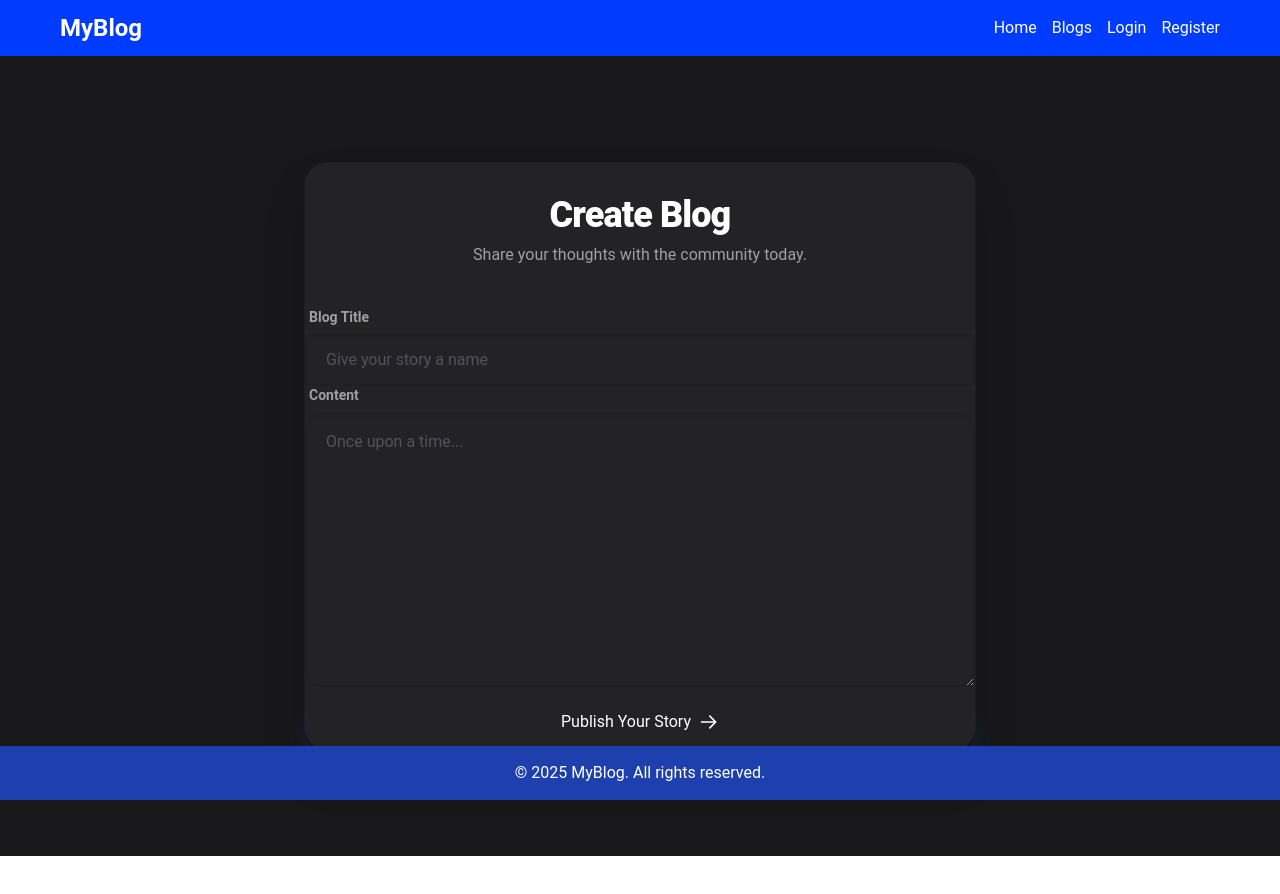
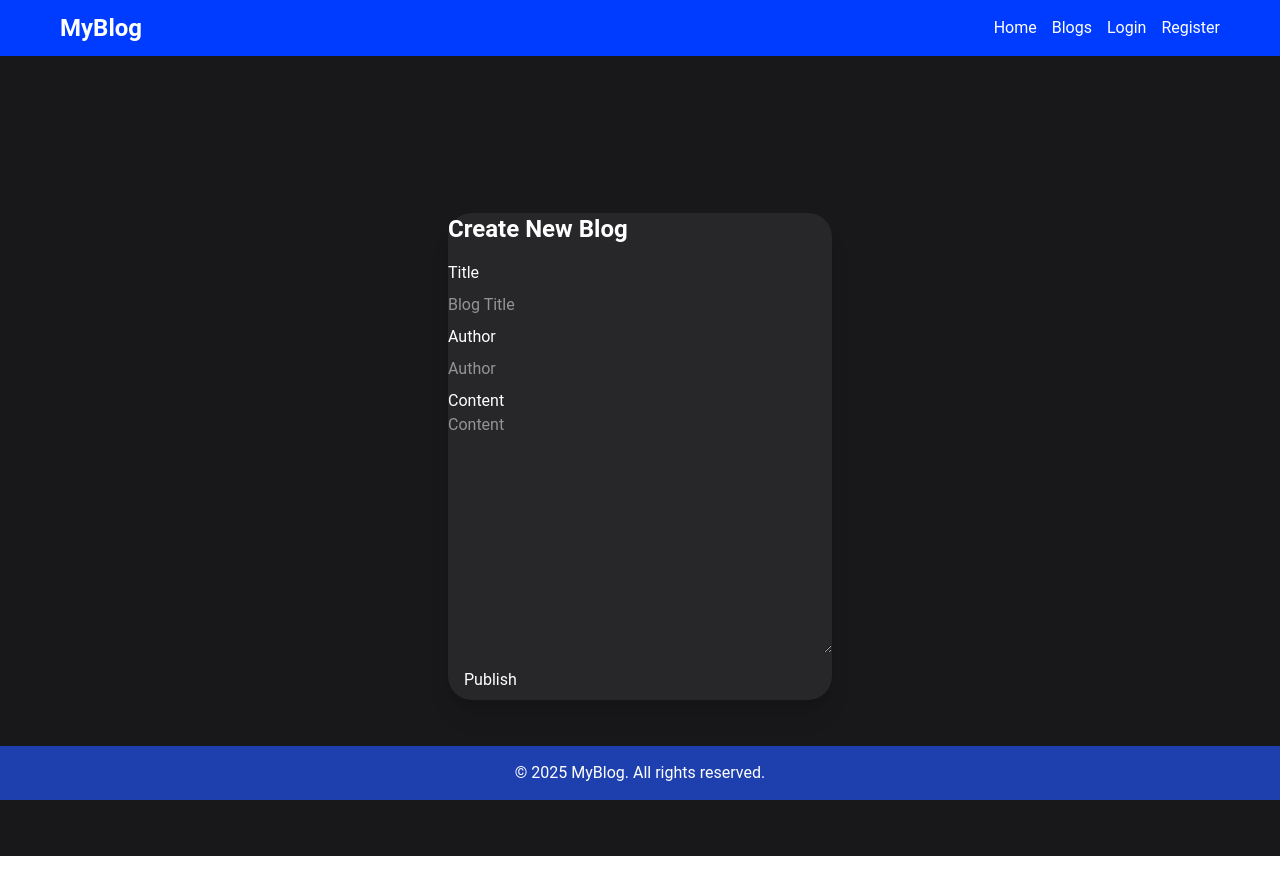
Before and after one commit to sanjoprajol12/futech_project, a Vue app in the folder Frontend/: page /createblog in a window 1280 px wide. Shown: the top 894 px of the page. Built offline with nearby package versions, Linux system fonts and the light colour scheme; the HTML template or start-up script is replaced by a standard one.

Commit message:
changepass ra profilebaki

```diff
--- a/Frontend/src/pages/Blog.vue
+++ b/Frontend/src/pages/Blog.vue
@@ -31,52 +31,33 @@
 </template>
 
 <script setup lang="ts">
+import { getBlogs } from '@/service/BlogService'
 import { ref, onMounted } from 'vue'
 import BlogCard from '@/components/BlogCard.vue'
-import api from '@/api'
-
-interface Blog {
-  id: number
-  title: string
-  content: string
-  author?: string
-  created_at?: string
-}
+import type { Blog } from '@/type/type'
 
 const blogs = ref<Blog[]>([])
 const loading = ref(false)
 const error = ref('')
 
-// Fetch blogs from API
-const fetchBlogs = async () => {
+const fetchBlogs = () => {
   loading.value = true
   error.value = ''
 
   try {
-    const response = await api.get('/blogs')
-
-    // Backend shape:
-    // { success, data: { data: Blog[], meta, links } }
-    const collection = response.data.data
-    const items = Array.isArray(collection?.data) ? collection.data : []
-
-    blogs.value = items.map((blog: any) => ({
-      id: blog.id,
-      title: blog.title,
-      content: blog.content,
-      author: blog.author?.name ?? 'Anonymous',
-      created_at: blog.created_at,
+    const fetchedBlogs = getBlogs()
+    blogs.value = fetchedBlogs.map((blog: any) => ({
+      ...blog,
+      content: blog.content || blog.snippet || ''
     }))
-  } catch (err: any) {
-    error.value = err.response?.data?.message || 'Failed to load blogs. Please try again.'
-    console.error('Error fetching blogs:', err)
+  } catch (err) {
+    console.error('Failed to load blogs from localStorage:', err)
+    error.value = 'Failed to load blogs from localStorage.'
   } finally {
     loading.value = false
   }
 }
 
-// Fetch blogs when component mounts
-onMounted(() => {
-  fetchBlogs()
-})
+onMounted(() => fetchBlogs())
+
 </script>
--- a/Frontend/src/pages/Createblog.vue
+++ b/Frontend/src/pages/Createblog.vue
@@ -1,56 +1,37 @@
 <template>
-  <div class="min-h-screen bg-zinc-900 flex items-center justify-center p-6 py-12">
-    <div class="bg-zinc-800/80 backdrop-blur-md shadow-2xl rounded-3xl border border-zinc-700/50 p-8 w-full max-w-2xl transform transition-all duration-500 hover:shadow-blue-500/5">
-      <!-- Back Header -->
-      <div class="flex items-center justify-between mb-8">
-
-      </div>
-
-      <div class="text-center mb-10">
-        <h2 class="text-4xl font-extrabold text-white mb-2 tracking-tight">Create Blog</h2>
-        <p class="text-zinc-400">Share your thoughts with the community today.</p>
-      </div>
-
-      <!-- Messages -->
-
-
-
-
-      <form @submit.prevent="createBlog" >
-        <div class="group">
-          <label class="block text-zinc-400 text-sm font-semibold mb-2 ml-1 transition-colors group-focus-within:text-blue-400">Blog Title</label>
+  <div class="min-h-screen flex items-center justify-center bg-zinc-900 p-6">
+    <div class="bg-zinc-800 shadow-xl rounded-xl p-8 w-full max-w-sm">
+      <h2 class="text-2xl font-bold text-white mb-4">Create New Blog</h2>
+      <form @submit.prevent="submitBlog" class="space-y-4">
+        <label class="text-white block">Title</label>
         <input
+          v-model="title"
           type="text"
-            v-model="blog.title"
-            placeholder="Give your story a name"
+          placeholder="Blog Title"
+          class="rounded-lg w-full text-white h-10 border-white p-2 rounded text-black"
           required
-            :disabled="loading"
-            class="w-full px-5 py-3 rounded-2xl bg-zinc-900/50 text-white border border-zinc-700 focus:outline-none focus:ring-2 focus:ring-blue-500/50 focus:border-blue-500 transition-all placeholder:text-zinc-600 shadow-inner"
         />
-        </div>
-
-        <div class="group">
-          <label class="block text-zinc-400 text-sm font-semibold mb-2 ml-1 transition-colors group-focus-within:text-blue-400">Content</label>
+        <label class="text-white block">Author</label>
+        <input
+          v-model="author"
+          type="text"
+          placeholder="Author"
+          class="rounded-lg w-full text-white h-10 border-white p-2 rounded text-black"
+          required
+        />
+        <label class="text-white block">Content</label>
         <textarea
-            v-model="blog.content"
-            placeholder="Once upon a time..."
+          v-model="content"
+          placeholder="Content"
+          class="rounded-lg w-full h-60 text-white h-10 border-white p-2 rounded text-black"
+          rows="6"
           required
-            rows="10"
-            :disabled="loading"
-            class="w-full px-5 py-4 rounded-2xl bg-zinc-900/50 text-white border border-zinc-700 focus:outline-none focus:ring-2 focus:ring-blue-500/50 focus:border-blue-500 transition-all placeholder:text-zinc-600 shadow-inner resize-none"
         ></textarea>
-        </div>
-
         <button
           type="submit"
-          :disabled="loading"
-          class="w-full relative group/btn overflow-hidden bg-blue-600 hover:bg-blue-500 disabled:bg-zinc-700 text-white font-bold py-4 px-6 rounded-2xl transition-all duration-300 shadow-xl shadow-blue-600/20 active:scale-95 flex items-center justify-center gap-2"
+          class="bg-blue-500 text-white px-4 py-2 rounded hover:bg-blue-600"
         >
-          <span v-if="loading" class="w-5 h-5 border-2 border-white/20 border-t-white rounded-full animate-spin"></span>
-          <span>{{ loading ? 'Publishing...' : 'Publish Your Story' }}</span>
-          <svg v-if="!loading" xmlns="http://www.w3.org/2000/svg" class="w-5 h-5 transform transition-transform group-hover/btn:translate-x-1" fill="none" viewBox="0 0 24 24" stroke="currentColor">
-            <path stroke-linecap="round" stroke-linejoin="round" stroke-width="2" d="M13 5l7 7m0 0l-7 7m7-7H3" />
-          </svg>
+          Publish
         </button>
       </form>
     </div>
@@ -58,56 +39,23 @@
 </template>
 
 <script setup lang="ts">
-import { reactive, ref } from 'vue'
+import { ref } from 'vue'
 import { useRouter } from 'vue-router'
-import api from '@/api'
+import { createBlog } from '@/service/BlogService'
 
+const title = ref('')
+const content = ref('')
+const author = ref('')
 const router = useRouter()
 
-const blog = reactive({
-    title: '',
-    content: ''
+const submitBlog = () => {
+  createBlog({
+    title: title.value,
+    content: content.value,
+    snippet: content.value.substring(0, 100) + '...',
+    author: author.value,
+    date: new Date().toISOString()
   })
-
-const loading = ref(false)
-const successMessage = ref('')
-const errorMessage = ref('')
-
-const createBlog = async () => {
-    loading.value = true
-    successMessage.value = ''
-    errorMessage.value = ''
-
-    try {
-        // Post blog to backend API
-        const response = await api.post('/blogs', {
-            title: blog.title,
-            content: blog.content
-        })
-
-        successMessage.value = 'Your blog has been published! Redirecting to feed...'
-
-        // Reset form
-        blog.title = ''
-        blog.content = ''
-
-        // Redirect to blogs page after a short delay
-        setTimeout(() => {
-            router.push('/blog')
-        }, 1500)
-
-    } catch (error: any) {
-        errorMessage.value = error.response?.data?.message || 'Failed to publish blog. Please check your connection and try again.'
-        console.error('Error creating blog:', error)
-    } finally {
-        loading.value = false
-    }
+  router.push('/blog') // redirect to blog list
 }
 </script>
-
-<style scoped>
-/* Custom inner shadow for inputs to feel more premium */
-.shadow-inner {
-  box-shadow: inset 0 2px 4px 0 rgba(0, 0, 0, 0.06);
-}
-</style>
--- a/Frontend/src/pages/ForgotAccount.vue
+++ b/Frontend/src/pages/ForgotAccount.vue
@@ -26,7 +26,7 @@ const login = async () => {
     const res = await api.post('/Login', { email: email.value, password: password.value })
     localStorage.setItem('token', res.data.token)
     alert(res.data.message)
-    router.push('/Profile')
+    router.push('/forgotpass')
   } catch (err: any) {
     const errorMessage = err.response?.data?.error || 'Login failed. Please check your credentials.'
     alert(errorMessage)
--- a/Frontend/src/pages/Register.vue
+++ b/Frontend/src/pages/Register.vue
@@ -75,7 +75,7 @@ const register = async () => {
     })
     // Added a more user-friendly message based on standard registration flow
     alert('Registration successful! Please check your email to verify your account.')
-    router.push('/login')
+    router.push('/two_factor')
   } catch (err: any) {
     // Improved error handling to show specific backend errors
     const errorMessage = err.response?.data?.message || err.response?.data?.errors?.email?.[0] || 'Registration failed. Please check your inputs.'
--- a/Frontend/src/pages/login.vue
+++ b/Frontend/src/pages/login.vue
@@ -86,7 +86,7 @@ const login = async () => {
     console.log('Login successful, token saved:', token);
 
     alert(res.data.message);
-    router.push('/Profile');
+    router.push('/two_factor');
   } catch (err: any) {
     const errorMessage = err.response?.data?.message || 'Login failed. Check credentials';
     alert(errorMessage);
--- a/Frontend/src/service/BlogService.ts
+++ b/Frontend/src/service/BlogService.ts
@@ -1,5 +1,4 @@
-import { Blog } from '@/types/types'
-
+import type { Blog } from "@/type/type"
 // Key for localStorage
 const BLOGS_KEY = 'blogs'
 
@@ -37,3 +36,7 @@ export const deleteBlog = (id: number) => {
   const blogs = getBlogs().filter(b => b.id !== id)
   localStorage.setItem(BLOGS_KEY, JSON.stringify(blogs))
 }
+export const getBlogById = (id: number) => {
+  const blogs = getBlogs()
+  return blogs.find(blog => blog.id === id) || null
+}
```
Also changed, not shown: Frontend/src/pages/BlogDetail.vue (+17 -24 lines), Frontend/src/pages/changepass.vue (renamed from Frontend/src/components/icons/IconDocumentation.vue, +39 -5 lines), Frontend/src/stores/blogStore.ts (line endings or trailing spaces). Lines whose indentation alone changed are shown as unchanged.
